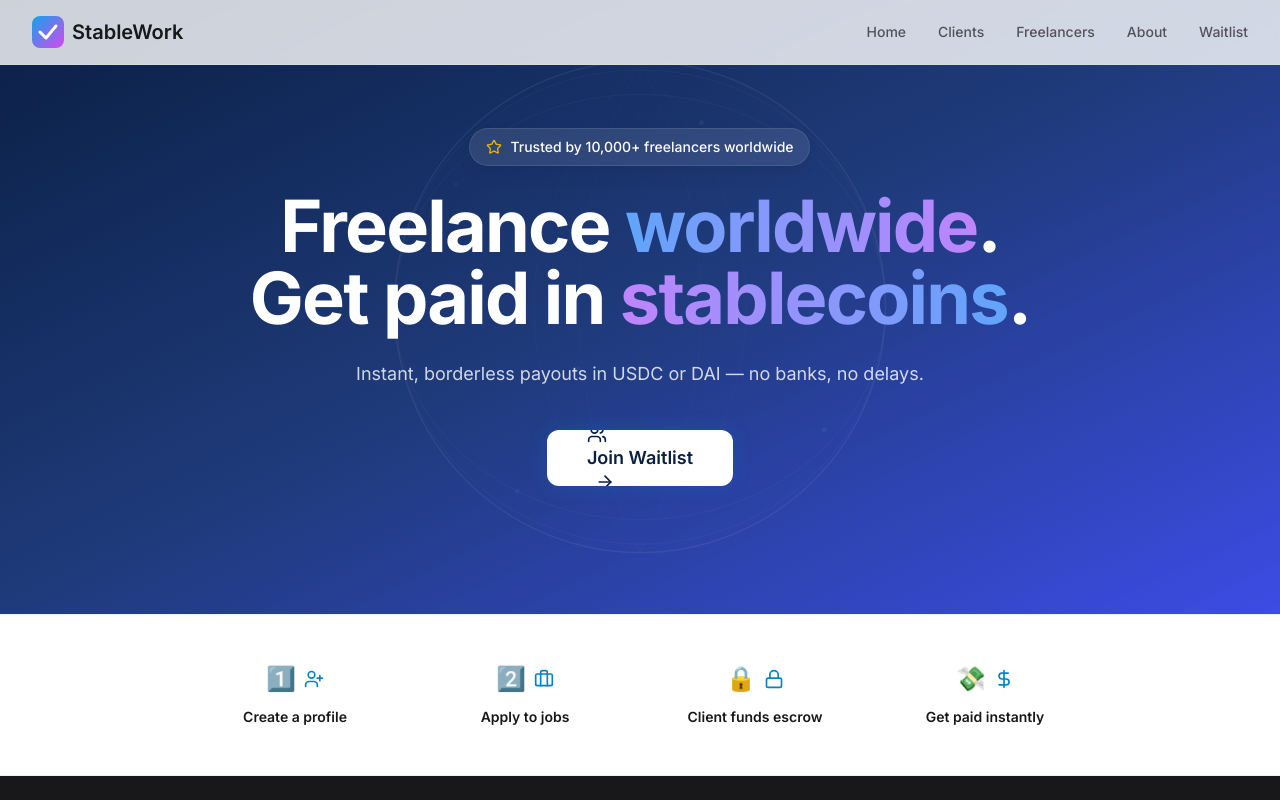
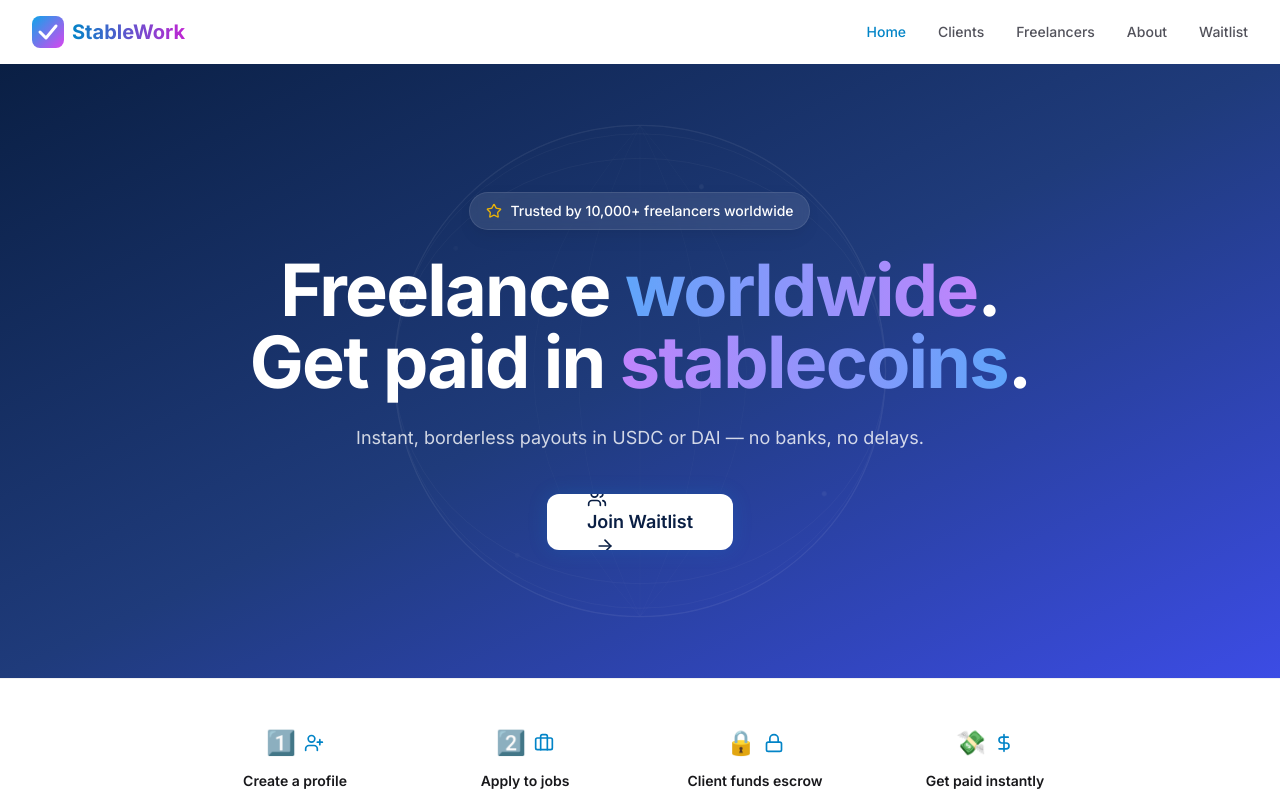
Before and after one commit to LucidaBTC/Repository-name-StableWork-Landing, a Next.js app: page / in a window 1280 px wide. Shown: the top 800 px of the page. Built offline with nearby package versions, Linux system fonts and the light colour scheme.

Commit message:
fix: normalize navbar appearance across all pages

```diff
--- a/components/common/Navbar.tsx
+++ b/components/common/Navbar.tsx
@@ -3,6 +3,7 @@
 import { useState, useEffect } from "react";
 import Image from "next/image";
 import Link from "next/link";
+import { usePathname } from "next/navigation";
 import { Menu, X } from "lucide-react";
 import { Container } from "./Container";
 
@@ -16,6 +17,8 @@ const navigation = [
 
 export function Navbar() {
   const [isOpen, setIsOpen] = useState(false);
+  const pathname = usePathname();
+  const isHomePage = pathname === "/";
 
   // Close menu on escape key
   useEffect(() => {
@@ -43,87 +46,112 @@ export function Navbar() {
   }, [isOpen]);
 
   return (
-    <nav className="fixed top-0 left-0 right-0 z-50 bg-white/80 backdrop-blur-sm border-b border-secondary-200/50">
+    <header
+      className={`sticky top-0 z-50 w-full transition-all duration-300 ${
+        isHomePage
+          ? "bg-transparent"
+          : "bg-white/80 backdrop-blur-xl border-b border-secondary-200/50 shadow-soft"
+      }`}
+    >
       <Container>
-        <div className="flex h-16 items-center justify-between">
+        <div className="flex items-center justify-between h-16">
           {/* Logo */}
-          <Link href="/" className="flex items-center">
+          <Link href="/" className="flex items-center space-x-2">
             <Image
               src="/logo.svg"
               alt="StableWork"
               width={32}
               height={32}
-              className="h-8 w-auto"
-              priority
+              className="w-8 h-8"
             />
-            <span className="ml-2 text-xl font-semibold text-secondary-900">
+            <span className="text-xl font-bold bg-gradient-to-r from-primary-600 to-accent-600 bg-clip-text text-transparent">
               StableWork
             </span>
           </Link>
 
           {/* Desktop Navigation */}
-          <div className="hidden md:flex md:items-center md:space-x-8">
+          <nav className="hidden md:flex items-center space-x-8">
             {navigation.map((item) => (
               <Link
                 key={item.name}
                 href={item.href}
-                className="text-sm font-medium text-secondary-600 hover:text-secondary-900 transition-colors"
+                className={`text-sm font-medium transition-colors ${
+                  pathname === item.href
+                    ? "text-primary-600"
+                    : "text-secondary-600 hover:text-secondary-900"
+                }`}
               >
                 {item.name}
               </Link>
             ))}
-          </div>
+          </nav>
 
           {/* Mobile menu button */}
           <button
-            type="button"
-            className="menu-button md:hidden inline-flex items-center justify-center p-2 rounded-md text-secondary-600 hover:text-secondary-900 hover:bg-secondary-100 focus:outline-none focus:ring-2 focus:ring-inset focus:ring-primary-500"
+            className="menu-button md:hidden p-2 text-secondary-700 hover:text-secondary-900 hover:bg-secondary-100 rounded-lg transition-colors active:scale-95"
             onClick={() => setIsOpen(!isOpen)}
             aria-expanded={isOpen}
-            aria-label="Toggle menu"
+            aria-controls="mobile-menu"
           >
-            <span className="sr-only">Open main menu</span>
+            <div
+              className={`transition-transform duration-200 ${isOpen ? "rotate-90" : "rotate-0"}`}
+            >
               {isOpen ? (
-              <X className="block h-6 w-6" aria-hidden="true" />
+                <X className="w-6 h-6" />
               ) : (
-              <Menu className="block h-6 w-6" aria-hidden="true" />
+                <Menu className="w-6 h-6" />
               )}
+            </div>
           </button>
         </div>
-      </Container>
 
-      {/* Mobile menu */}
+        {/* Mobile Navigation */}
         <div
-        className={`mobile-menu md:hidden fixed inset-y-0 right-0 w-full max-w-sm bg-white shadow-xl transform transition-transform duration-300 ease-in-out ${
+          id="mobile-menu"
+          className={`mobile-menu md:hidden fixed inset-y-0 right-0 w-full max-w-xs bg-white shadow-xl transform transition-transform duration-300 ease-in-out ${
             isOpen ? "translate-x-0" : "translate-x-full"
           }`}
         >
-        <div className="flex flex-col h-full">
-          <div className="flex items-center justify-between p-4 border-b border-secondary-200">
-            <span className="text-lg font-semibold text-secondary-900">Menu</span>
+          <div className="p-6">
+            <div className="flex items-center justify-between mb-8">
+              <Link href="/" className="flex items-center space-x-2" onClick={() => setIsOpen(false)}>
+                <Image
+                  src="/logo.svg"
+                  alt="StableWork"
+                  width={32}
+                  height={32}
+                  className="w-8 h-8"
+                />
+                <span className="text-xl font-bold bg-gradient-to-r from-primary-600 to-accent-600 bg-clip-text text-transparent">
+                  StableWork
+                </span>
+              </Link>
               <button
-              type="button"
-              className="p-2 rounded-md text-secondary-600 hover:text-secondary-900 hover:bg-secondary-100 focus:outline-none focus:ring-2 focus:ring-inset focus:ring-primary-500"
+                className="p-2 text-secondary-700 hover:text-secondary-900 hover:bg-secondary-100 rounded-lg transition-colors"
                 onClick={() => setIsOpen(false)}
-              aria-label="Close menu"
               >
-              <X className="h-6 w-6" aria-hidden="true" />
+                <X className="w-6 h-6" />
               </button>
             </div>
-          <div className="flex-1 px-4 py-6 space-y-1">
+            <nav className="space-y-4">
               {navigation.map((item) => (
                 <Link
                   key={item.name}
                   href={item.href}
-                className="block px-3 py-2 text-base font-medium text-secondary-600 hover:text-secondary-900 hover:bg-secondary-50 rounded-md"
+                  className={`block text-base font-medium transition-colors ${
+                    pathname === item.href
+                      ? "text-primary-600"
+                      : "text-secondary-600 hover:text-secondary-900"
+                  }`}
                   onClick={() => setIsOpen(false)}
                 >
                   {item.name}
                 </Link>
               ))}
+            </nav>
           </div>
         </div>
-      </div>
-    </nav>
+      </Container>
+    </header>
   );
 }
```
Lines whose indentation alone changed are shown as unchanged.
